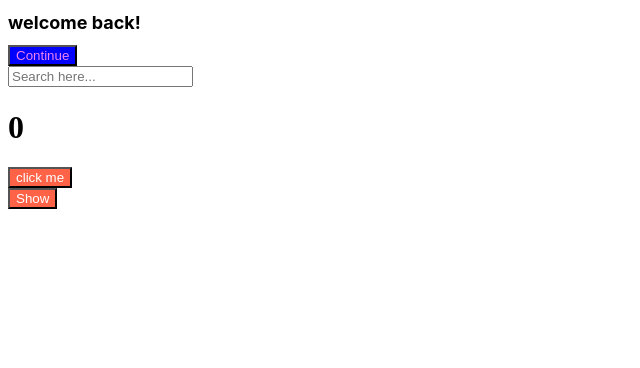
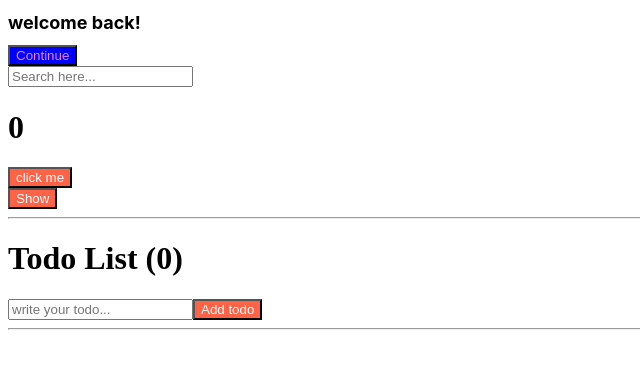
Before and after one commit to Gartusic/react_ex_nomad, a React (Create React App) app: page / in a window 1280 px wide. Shown: the top 368 px of the page, without its empty margins (0-640 px from the left). Built offline with nearby package versions, Linux system fonts and the light colour scheme.

Commit message:
TodoList 추가

```diff
--- a/src/App.js
+++ b/src/App.js
@@ -1,4 +1,5 @@
 import Button from "./Button";
+import TodoList from "./TodoList"
 import styles from "./App.module.css";
 
 import {useEffect, useState} from "react";
@@ -73,6 +74,9 @@
         {showing? <Hello /> : null}
         <button onClick = {onClickshow}>{showing? "Hide" : "Show"}</button>
       </div>
+      <div>
+        <TodoList />
+      </div>
 
     </div>
   );
--- a/src/TodoList.js
+++ b/src/TodoList.js
@@ -1,22 +1,43 @@
 const { useState } = require("react/cjs/react.development");
 
 function TodoList(){
-    const [toDo,setTodo] = useState("");
-    const onChange = (event) => setTodo(event.target.value);
-    const onSubmit = (event) => event.prebentDefault();
-
+    const [toDo,setToDo] = useState("");
+    const [toDos, setToDos] = useState([]);
+    const onChange = (event) => setToDo(event.target.value);
+    const onSubmit = (event) => {
+        event.preventDefault();
+        if(toDo === ""){
+            return; // kill the function
+        }
+        setToDo(""); // input창을 비운다
+        setToDos((currentArray) => [toDo, ...currentArray]);
+    }
+    console.log(toDos);
     console.log(toDo);
 
     return (
 
         <div>
+            <hr></hr>
+            <h1>Todo List ({toDos.length})</h1>
             <form onSubmit={onSubmit}>
                 <input onChange={onChange}
+                    value ={toDo}
                     type ="text"
                     placeholder="write your todo..."
                 />
                 <button>Add todo</button>
             </form>
+            <hr />
+            <ul>
+            {toDos.map((item, index) => <li key={index}>{item.toUpperCase()}</li>)}
+            </ul>
             </div>
-    );
+    ); //map() 의 인수는 toDos의 내용을 담고 있다
+    //map함수의 내용은 toDos의 길이만큼 반복된다.
+    //list를 렌더링 할 때는 item을 식별하기위해 key라는 props가 필요하다. key는 중복불가능한 속성이어야한다.
 }
+
+
+
+export default TodoList; // 이렇게 내보내야 App에서 출력이 가능
```
